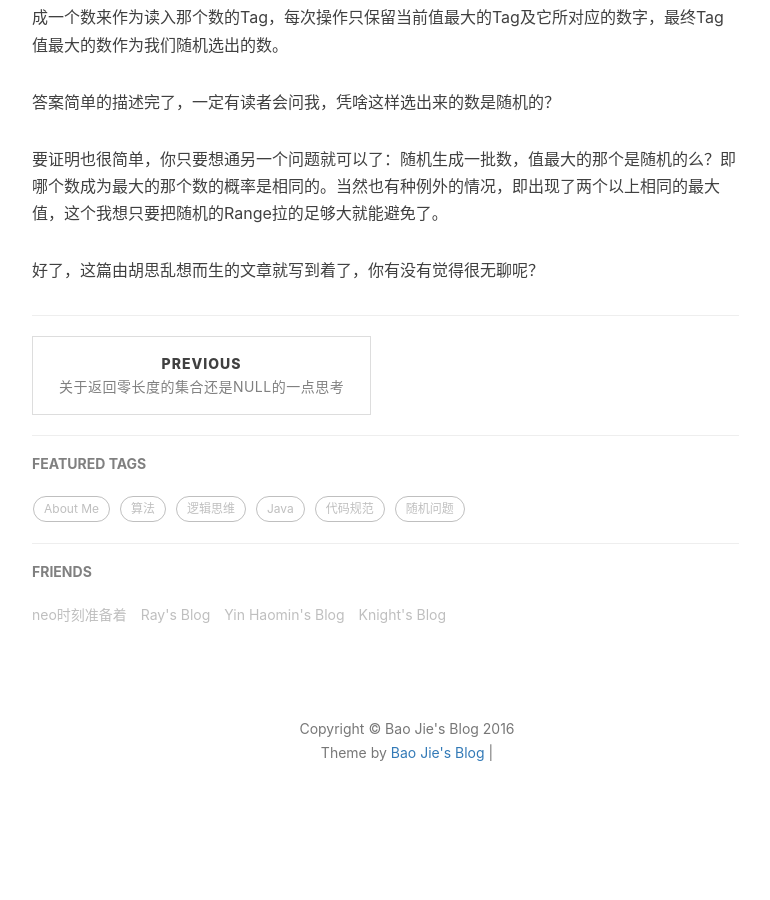
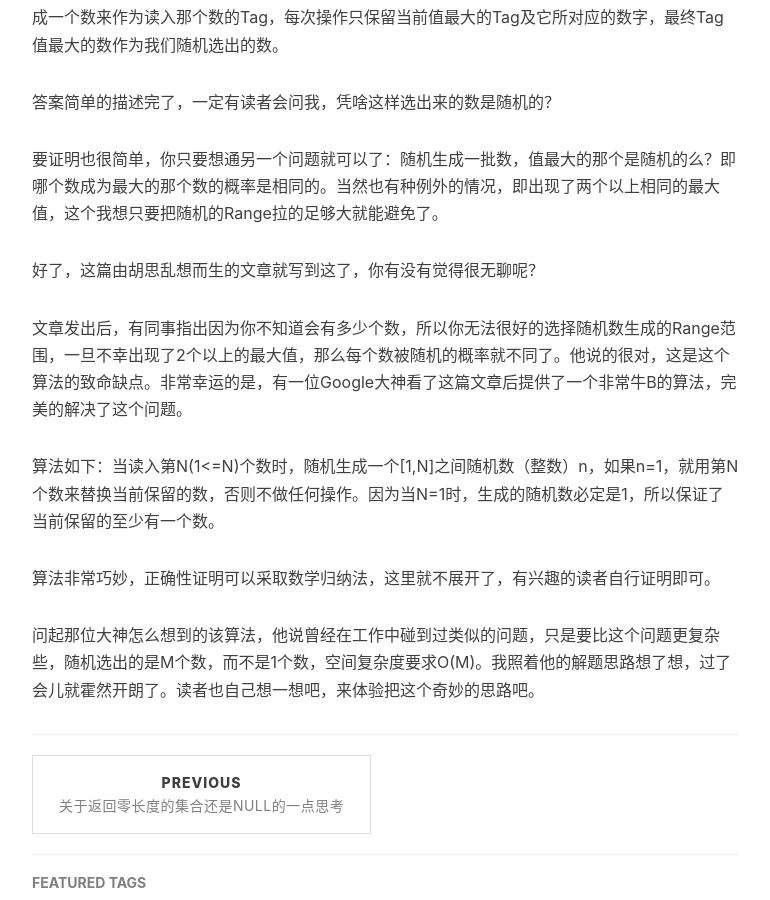
Before and after one commit to jiebaojie/jiebaojie.github.io, a Jekyll site: the page built from _posts/2016-08-02-RandomSelection.md, in a window 1280 px wide and 900 px high, scrolled down 813 px. Shown: the whole window, without its empty margins (233-1003 px from the left). Built offline with Jekyll 4.4.1, drawn with Linux system fonts in a browser that asks for light colours; nearby versions of some CDN libraries; comment, search, counter and statistics services are not loaded; before the commit the page ends 1642 px from its top, so only the background shows below that.

Commit message:
by baojie

```diff
--- a/_posts/2016-08-02-RandomSelection.md
+++ b/_posts/2016-08-02-RandomSelection.md
@@ -22,4 +22,12 @@ tags:
 
 要证明也很简单，你只要想通另一个问题就可以了：随机生成一批数，值最大的那个是随机的么？即哪个数成为最大的那个数的概率是相同的。当然也有种例外的情况，即出现了两个以上相同的最大值，这个我想只要把随机的Range拉的足够大就能避免了。
 
-好了，这篇由胡思乱想而生的文章就写到着了，你有没有觉得很无聊呢？
+好了，这篇由胡思乱想而生的文章就写到这了，你有没有觉得很无聊呢？
+
+文章发出后，有同事指出因为你不知道会有多少个数，所以你无法很好的选择随机数生成的Range范围，一旦不幸出现了2个以上的最大值，那么每个数被随机的概率就不同了。他说的很对，这是这个算法的致命缺点。非常幸运的是，有一位Google大神看了这篇文章后提供了一个非常牛B的算法，完美的解决了这个问题。
+
+算法如下：当读入第N(1<=N)个数时，随机生成一个[1,N]之间随机数（整数）n，如果n=1，就用第N个数来替换当前保留的数，否则不做任何操作。因为当N=1时，生成的随机数必定是1，所以保证了当前保留的至少有一个数。
+
+算法非常巧妙，正确性证明可以采取数学归纳法，这里就不展开了，有兴趣的读者自行证明即可。
+
+问起那位大神怎么想到的该算法，他说曾经在工作中碰到过类似的问题，只是要比这个问题更复杂些，随机选出的是M个数，而不是1个数，空间复杂度要求O(M)。我照着他的解题思路想了想，过了会儿就霍然开朗了。读者也自己想一想吧，来体验把这个奇妙的思路吧。
```
Also changed, not shown: notes/search/lucenePrincipleAndCodeAnalysis.md (+2 -0 lines).
